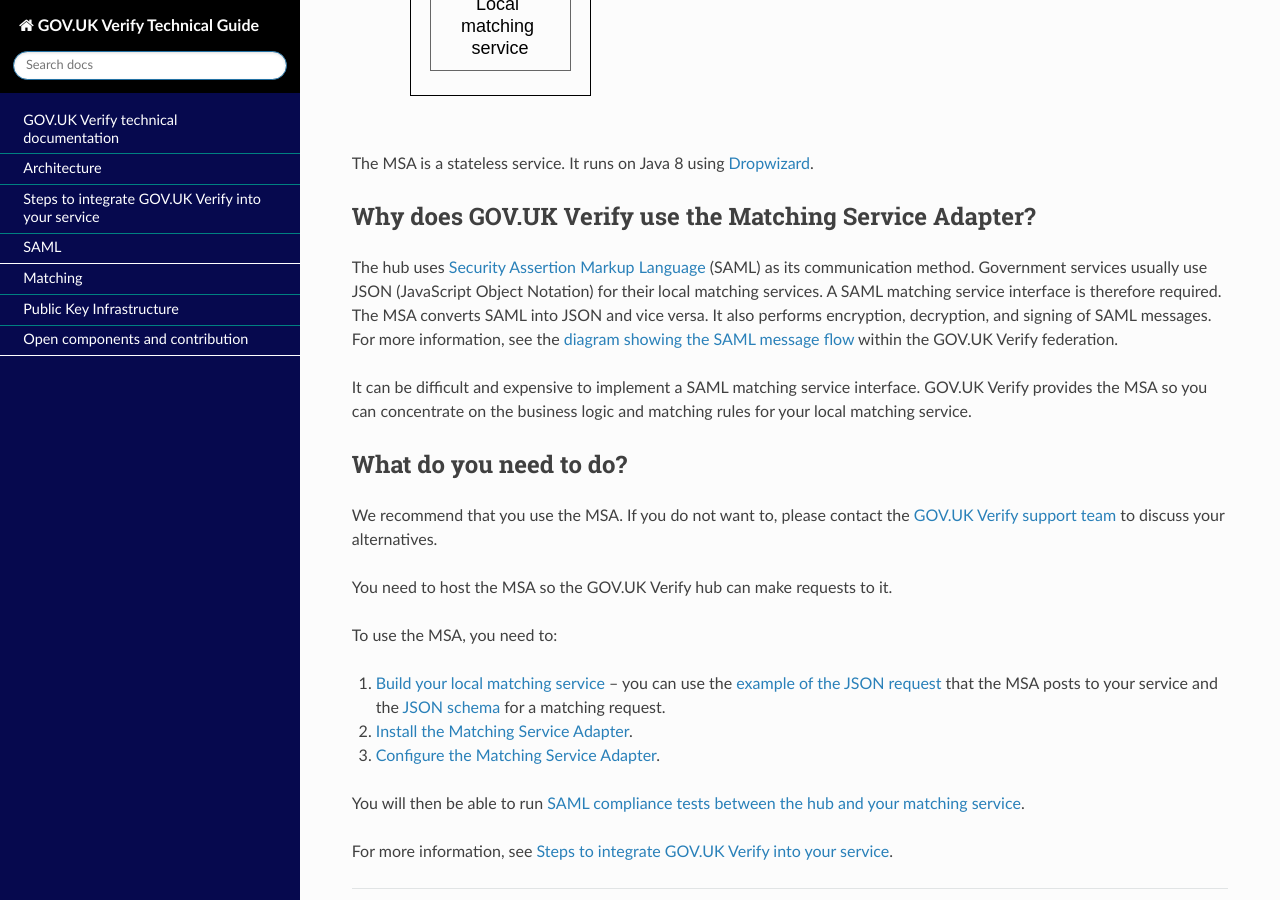
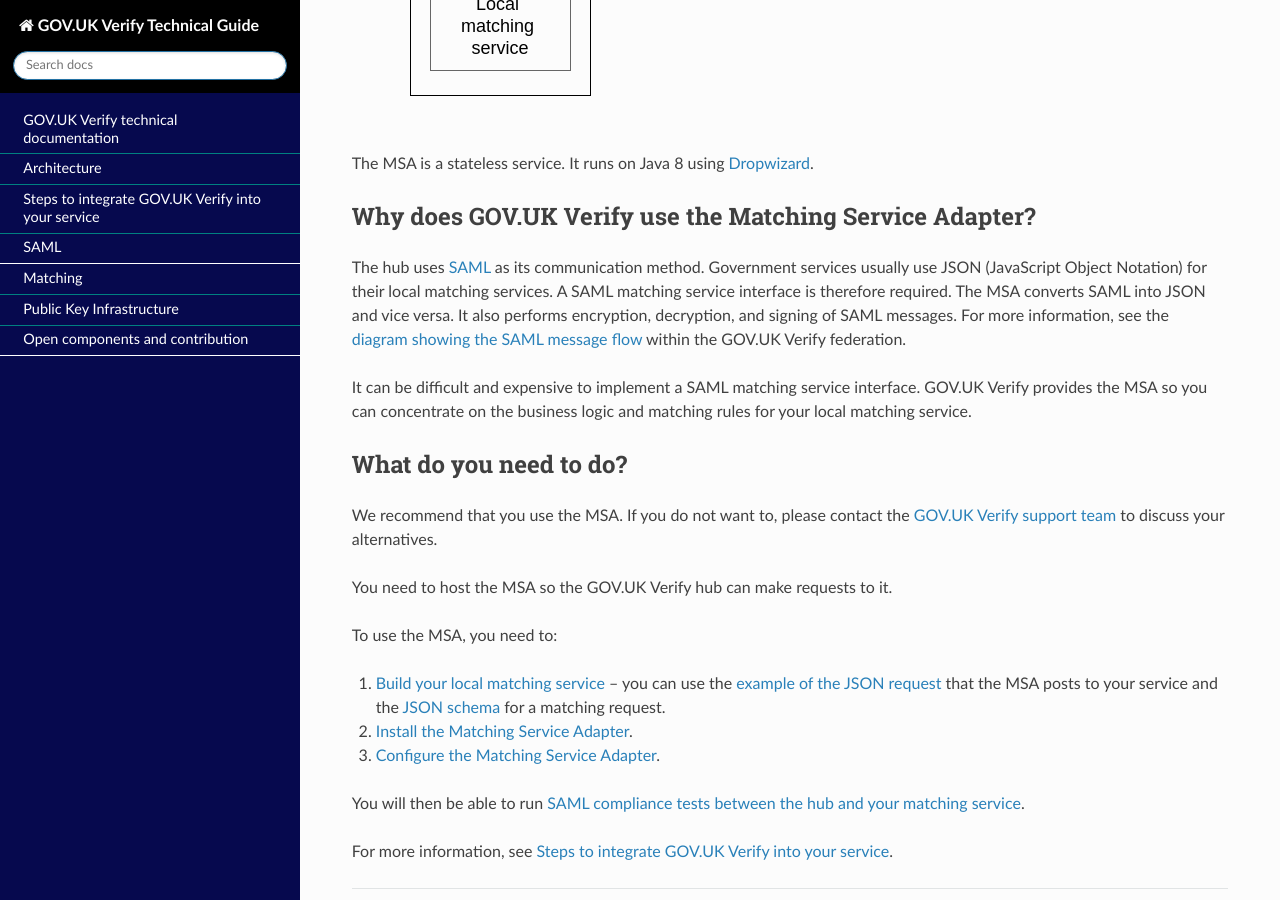
Before and after one commit to alphagov/rp-onboarding-tech-docs, a Sphinx documentation site: the page built from source/pages/msa/msa.rst, in a window 1280 px wide and 900 px high, scrolled down 652 px. Built offline with Sphinx 7.4.7 and the Read the Docs theme 2.0.0, drawn with Linux system fonts in a browser that asks for light colours; nearby versions of some CDN libraries; pages that are not in the unit, such as notebooks, are missing from menus; comment, search, counter and statistics services are not loaded.

Commit message:
Linked 'SAML' to relevant section in the docs
Linked 'SAML' to relevant section in the docs to avoid explaining it every time.

```diff
--- a/source/pages/msa/msa.rst
+++ b/source/pages/msa/msa.rst
@@ -26,7 +26,7 @@
 Why does GOV.UK Verify use the Matching Service Adapter?
 --------------------------------------------------------
 
-The hub uses :ref:`Security Assertion Markup Language <saml>` (SAML) as its communication method. Government services usually use JSON (JavaScript Object Notation) for their local matching services. A SAML matching service interface is therefore required.  The MSA converts SAML into JSON and vice versa. It also performs encryption, decryption, and signing of SAML messages. For more information, see the :ref:`diagram showing the SAML message flow <samlWorks>` within the GOV.UK Verify federation.
+The hub uses :ref:`SAML <saml>` as its communication method. Government services usually use JSON (JavaScript Object Notation) for their local matching services. A SAML matching service interface is therefore required.  The MSA converts SAML into JSON and vice versa. It also performs encryption, decryption, and signing of SAML messages. For more information, see the :ref:`diagram showing the SAML message flow <samlWorks>` within the GOV.UK Verify federation.
 
 It can be difficult and expensive to implement a SAML matching service interface. GOV.UK Verify provides the MSA so you can concentrate on the business logic and matching rules for your local matching service.
 
```
